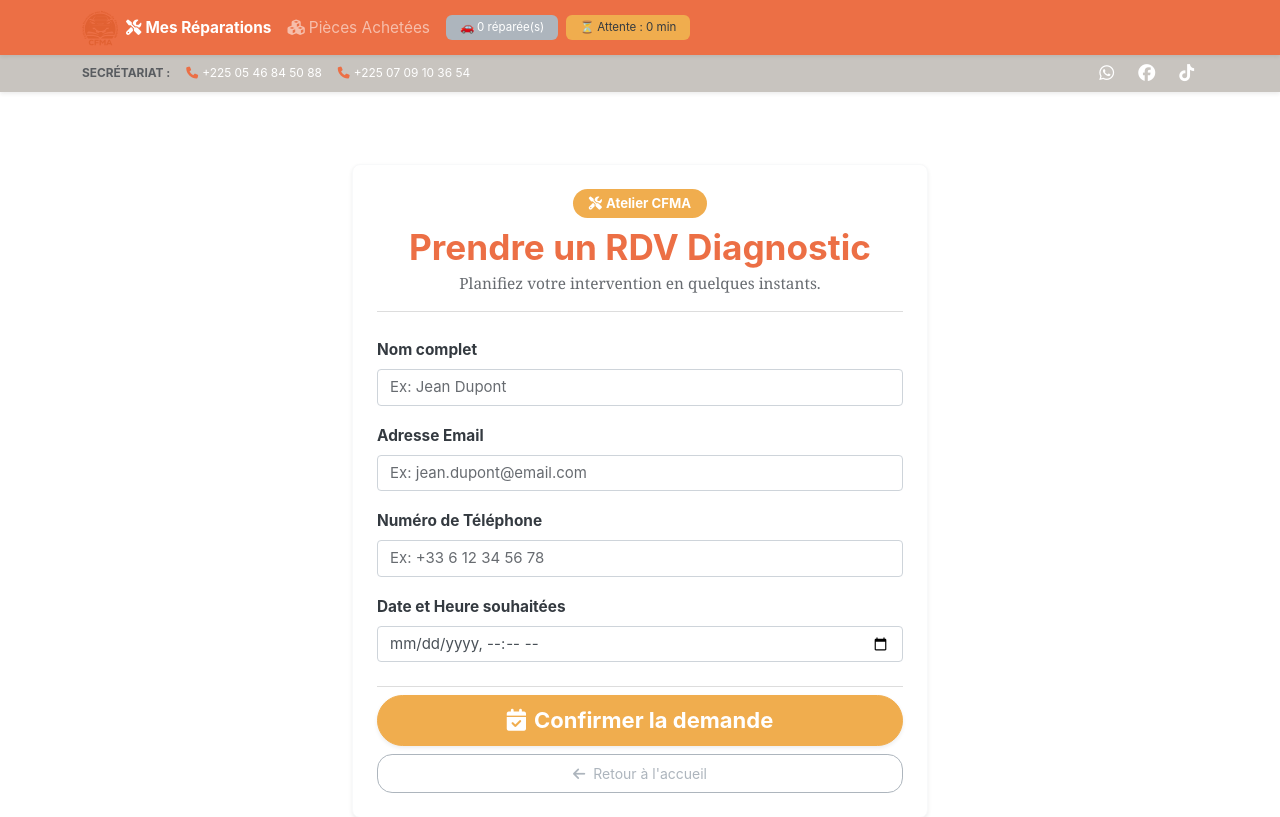
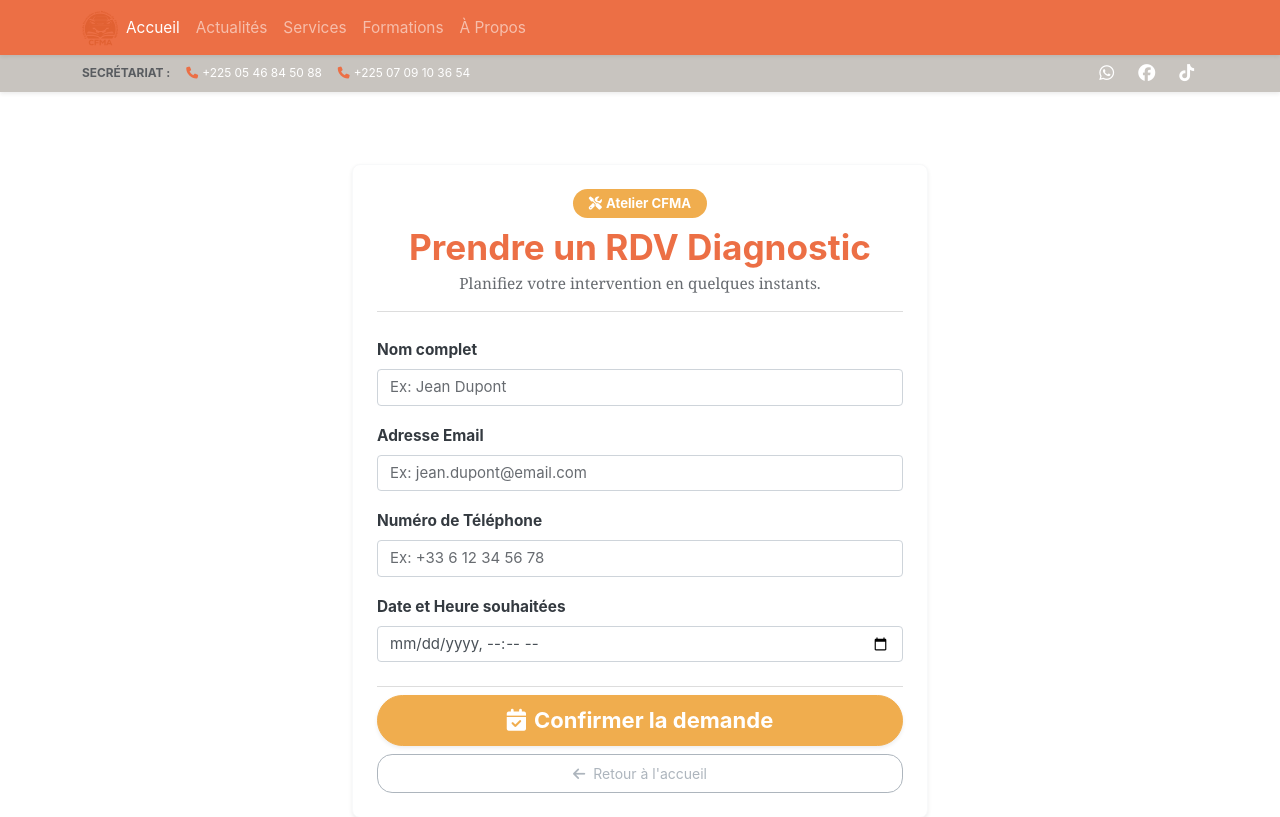
Before and after one commit to Dogodon/io.grace.web_app_cfma, a Django app: page /prendre-rdv-diagnostic/ in a window 1280 px wide. Shown: the top 817 px of the page. Run offline with Django 5.2, Linux system fonts and the light colour scheme; the visitor is signed in with stand-in values (Sample User, id 1); data that the repository does not hold is empty; some libraries are stand-ins or nearby versions.

Commit message:
Fix base view attribute error

```diff
--- a/templates/base.html
+++ b/templates/base.html
@@ -79,14 +79,36 @@
                     {% else %}
                         <!-- MENU COMPTE CLIENT -->
                         {% if user.role == 'CLIENT' %}
+                                                <li class="nav-item"><a class="nav-link active" href="{% url 'home' %}">Accueil</a></li>
+                                                <li class="nav-item"><a class="nav-link" href="{% url 'catalogue_actualites' %}">Actualités</a></li>
+                        <li class="nav-item"><a class="nav-link" href="{% url 'catalogue_services' %}">Services</a></li>
+
+                        <li class="nav-item"><a class="nav-link" href="{% url 'catalogue_formations' %}">Formations</a></li>
+<!--                         <li class="nav-item"><a class="nav-link" href="{% url 'catalogue_contact' %}">Contact</a></li>
+ -->                        <li class="nav-item"><a class="nav-link" href="{% url 'cfma_base:a_propos' %}">À Propos</a></li>
+
+
+ <!--
                             <li class="nav-item"><a class="nav-link active fw-bold" href="#"><i class="fa-solid fa-screwdriver-wrench me-1"></i>Mes Réparations</a></li>
                             <li class="nav-item"><a class="nav-link" href="#"><i class="fa-solid fa-cubes me-1"></i>Pièces Achetées</a></li>
                             <li class="nav-item d-none d-lg-flex align-items-center px-2">
                                 <span class="badge bg-secondary me-2">🚗 {{ user.profil_client.nombre_voitures_reparees|default:0 }} réparée(s)</span>
                                 <span class="badge bg-warning text-dark">⏳ Attente : {{ user.profil_client.temps_attente_moyen|default:"0 min" }}</span>
                             </li>
-                        <!-- MENU SECRÉTAIRE & PATRON -->
+  -->                       <!-- MENU SECRÉTAIRE & PATRON -->
                         {% elif user.role == 'SECRETAIRE' or user.role == 'PATRON' %}
+
+
+                                                <li class="nav-item"><a class="nav-link active" href="{% url 'home' %}">Accueil</a></li>
+                                                <li class="nav-item"><a class="nav-link" href="{% url 'catalogue_actualites' %}">Actualités</a></li>
+                        <li class="nav-item"><a class="nav-link" href="{% url 'catalogue_services' %}">Services</a></li>
+
+                        <li class="nav-item"><a class="nav-link" href="{% url 'catalogue_formations' %}">Formations</a></li>
+<!--                         <li class="nav-item"><a class="nav-link" href="{% url 'catalogue_contact' %}">Contact</a></li>
+ -->                        <li class="nav-item"><a class="nav-link" href="{% url 'cfma_base:a_propos' %}">À Propos</a></li>
+
+
+ <!--
                             <li class="nav-item"><a class="nav-link active fw-bold" href="#"><i class="fa-solid fa-rectangle-list me-1"></i>Suivi Réparations</a></li>
                             <li class="nav-item dropdown">
                                 <a class="nav-link dropdown-toggle text-white" data-bs-toggle="dropdown" href="#" role="button" aria-haspopup="true" aria-expanded="false">
@@ -100,8 +122,16 @@
                             <li class="nav-item"><a class="nav-link" href="#"><i class="fa-solid fa-basket-shopping me-1"></i>Pièces Commandées</a></li>
                             <li class="nav-item"><a class="nav-link" href="#"><i class="fa-solid fa-hourglass-half me-1"></i>Temps d'attente</a></li>
                             <li class="nav-item"><a class="nav-link" href="#"><i class="fa-solid fa-file-invoice-dollar me-1"></i>Paiements Jour</a></li>
-                        <!-- MENU APPRENANT (ÉTUDIANT) -->
+  -->                       <!-- MENU APPRENANT (ÉTUDIANT) -->
                         {% elif user.role == 'APPRENANT' %}
+                                                <li class="nav-item"><a class="nav-link active" href="{% url 'home' %}">Accueil</a></li>
+                                                <li class="nav-item"><a class="nav-link" href="{% url 'catalogue_actualites' %}">Actualités</a></li>
+                        <li class="nav-item"><a class="nav-link" href="{% url 'catalogue_services' %}">Services</a></li>
+
+                        <li class="nav-item"><a class="nav-link" href="{% url 'catalogue_formations' %}">Formations</a></li>
+<!--                         <li class="nav-item"><a class="nav-link" href="{% url 'catalogue_contact' %}">Contact</a></li>
+ -->                        <li class="nav-item"><a class="nav-link" href="{% url 'cfma_base:a_propos' %}">À Propos</a></li>
+<!--
                             <li class="nav-item"><a class="nav-link active fw-bold" href="#"><i class="fa-solid fa-book-open me-1"></i>Cours Suivis</a></li>
                             <li class="nav-item"><a class="nav-link" href="#"><i class="fa-solid fa-gears me-1"></i>Mes Interventions</a></li>
                             <li class="nav-item"><a class="nav-link" href="#"><i class="fa-solid fa-users me-1"></i>Équipe de Travail</a></li>
@@ -110,14 +140,24 @@
                             <li class="nav-item d-none d-lg-flex align-items-center px-2">
                                 <span class="badge bg-secondary"><i class="fa-solid fa-business-time me-1"></i>{{ user.profil_etudiant.temps_travail|default:"0h" }}</span>
                             </li>
-                        <!-- MENU INFORMATICIEN -->
+ -->                        <!-- MENU INFORMATICIEN -->
                         {% elif user.role == 'INFORMATICIEN' %}
+                                                <li class="nav-item"><a class="nav-link active" href="{% url 'home' %}">Accueil</a></li>
+                                                <li class="nav-item"><a class="nav-link" href="{% url 'catalogue_actualites' %}">Actualités</a></li>
+                        <li class="nav-item"><a class="nav-link" href="{% url 'catalogue_services' %}">Services</a></li>
+
+                        <li class="nav-item"><a class="nav-link" href="{% url 'catalogue_formations' %}">Formations</a></li>
+<!--                         <li class="nav-item"><a class="nav-link" href="{% url 'catalogue_contact' %}">Contact</a></li>
+ -->                        <li class="nav-item"><a class="nav-link" href="{% url 'cfma_base:a_propos' %}">À Propos</a></li>
+
+
+ <!--
                             <li class="nav-item dropdown">
                                 <a class="nav-link dropdown-toggle active fw-bold text-white" data-bs-toggle="dropdown" href="#" role="button" aria-haspopup="true" aria-expanded="false">
                                     <i class="fa-solid fa-square-plus me-1"></i>Édition Contenu
                                 </a>
                             </li>
-                        {% endif %}
+  -->                       {% endif %}
                     {% endif %}
                 </ul>
 
--- a/templates/cfma_base/prendre_rdv_diagnostic.html
+++ b/templates/cfma_base/prendre_rdv_diagnostic.html
@@ -24,7 +24,7 @@
         </div>
 
         <!-- 🌟 UNIQUE FORMULAIRE SÉCURISÉ -->
-        <form method="POST" action="{% url 'sfma_base:prendre_rdv_diagnostic' %}">
+        <form method="POST" action="{% url 'cfma_base:prendre_rdv_diagnostic' %}">
             {% csrf_token %}
 
             <!-- Rendu propre champ par champ généré par Django -->
--- a/templates/cfma_base/rdv_diagnostic.html
+++ b/templates/cfma_base/rdv_diagnostic.html
@@ -24,7 +24,7 @@
         </div>
 
         <!-- 🌟 UNIQUE FORMULAIRE SÉCURISÉ -->
-        <form method="POST" action="{% url 'sfma_base:prendre_rdv_diagnostic' %}">
+        <form method="POST" action="{% url 'cfma_base:prendre_rdv_diagnostic' %}">
             {% csrf_token %}
 
             <!-- Rendu propre champ par champ généré par Django -->
```
